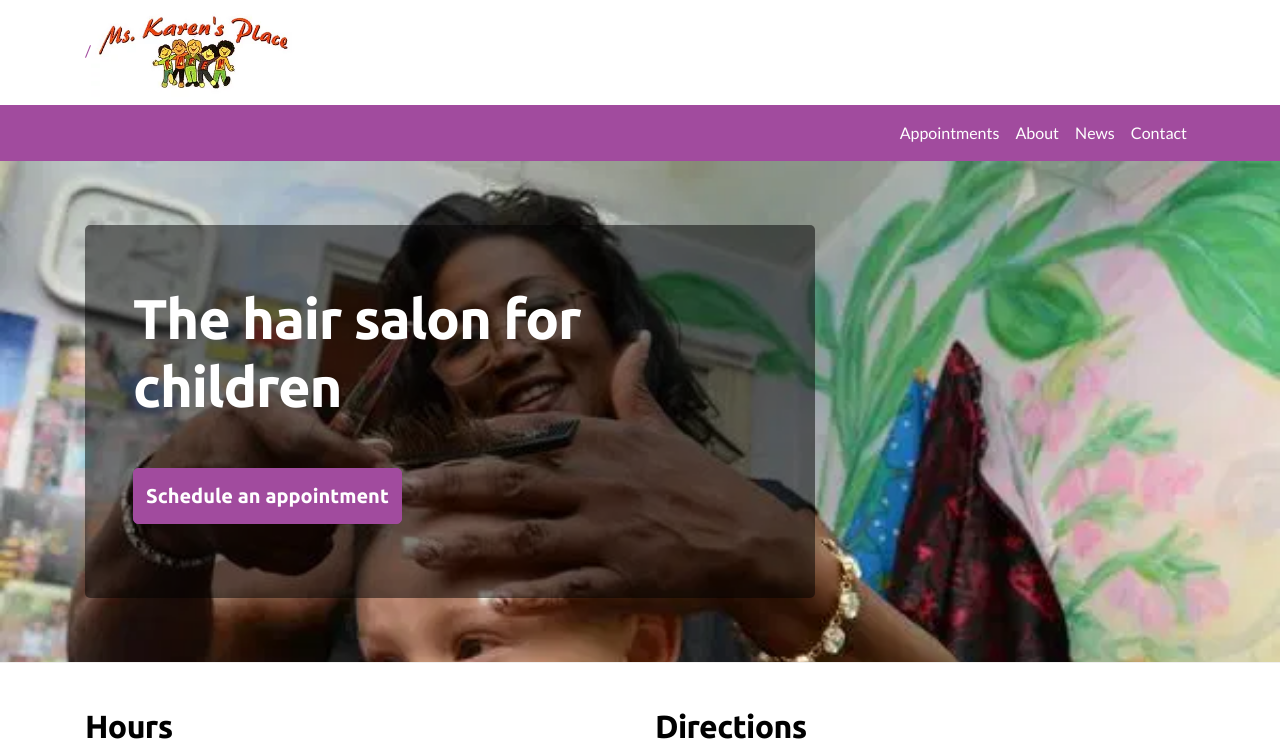
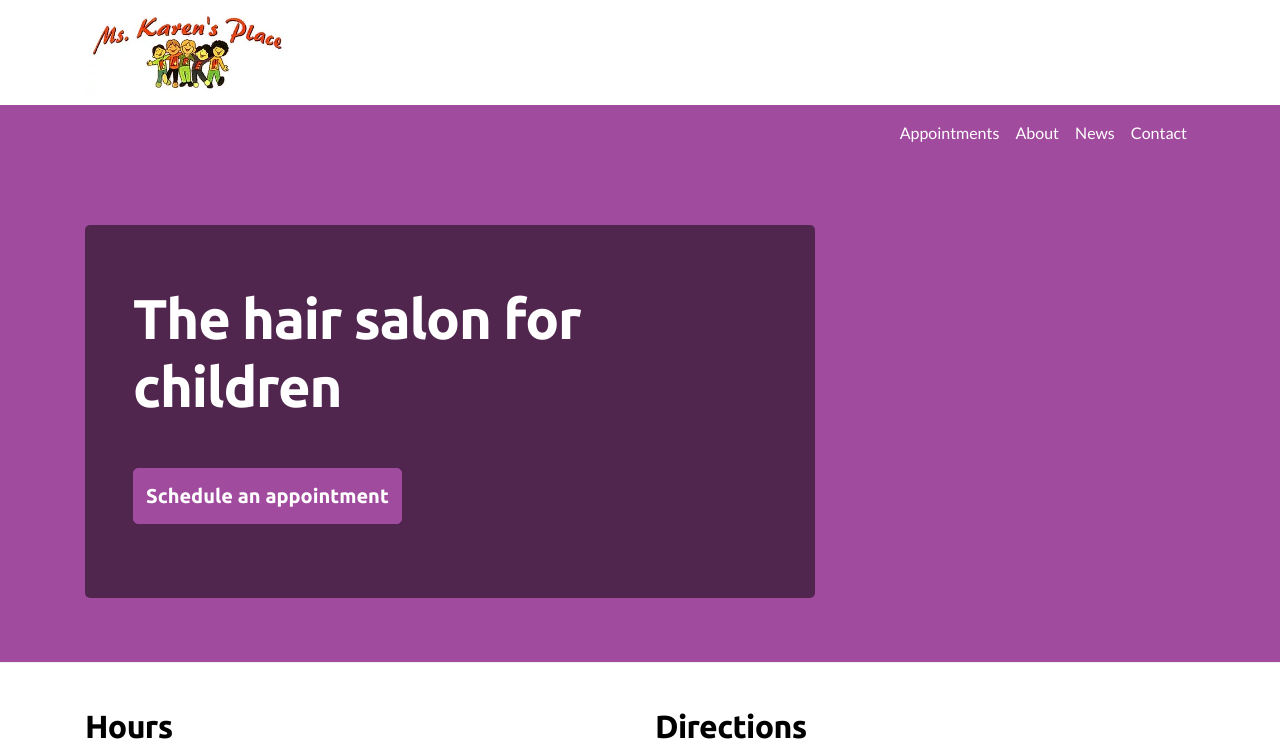
Before and after one commit to Purple-Local/mskarensplace-website, a Jekyll site: the page built from index.md, in a window 1280 px wide. Shown: the top 755 px of the page. Built offline with Jekyll 4.4.1, drawn with Linux system fonts in a browser that asks for light colours; nearby versions of some CDN libraries; grey boxes are pictures that could not be loaded.

```diff
--- a/_config.yml
+++ b/_config.yml
@@ -20,7 +20,7 @@
 
 name: Ms. Karen's Place
 description: The hair salon for children
-baseurl: 'https://purple-local.github.io/mskarensplace-website/' # the subpath of your site, e.g. /blog
+baseurl: https://purple-local.github.io/mskarensplace-website # the subpath of your site, e.g. /blog
 url: "https://mskarensplace.com" # the base hostname & protocol for your site, e.g. http://example.com
 email: karengaskins@sbcglobal.net
 facebook_link: https://www.facebook.com/Ms-Karens-Place-103902163035918/
@@ -39,7 +39,7 @@ feed:
   path: news/atom.xml
 
 permalink: pretty
-permalink: /:path/:title/
+permalink: /:title/
 
 include: ["_classes"]
 permalink: /:title/
@@ -66,6 +66,7 @@ defaults:
       type: "posts"
     values:
       layout: "post"
+      permalink: news/:title
 
 # Exclude from processing.
 # The following items will not be processed, by default. Create a custom list
--- a/_includes/nav.html
+++ b/_includes/nav.html
@@ -1,5 +1,5 @@
 <div class="container logo">
-    <a href="{{ site.baseurl }}">/<img src="{{ site.baseurl }}/img/logo.png" alt="{{ site.name }}"></a>
+    <a href="{{ site.baseurl }}"><img src="{{ site.baseurl }}/img/logo.png" alt="{{ site.name }}"></a>
 </div>
 <nav class="navbar navbar-dark navbar-expand-lg">
     <div class="container">
--- a/css/style.css
+++ b/css/style.css
@@ -360,7 +360,7 @@ ul.nav-pills {
 
 .jumbotron {
     background-color: #6f3b7e;
-    background-image: url('/img/posts/home.jpg');
+    background-image: url('img/posts/home.jpg');
     background-repeat: no-repeat;
     background-size: cover;
     border-bottom: 1px solid #f1f1f1;
@@ -390,7 +390,7 @@ ul.nav-pills {
 
 .jumbotron-home {
     background-color: #a14b9e;
-    background-image: url('/img/posts/home.jpg');
+    background-image: url('img/posts/home.jpg');
     background-position: top;
     background-repeat: no-repeat;
     background-size: cover;
```
Also changed, not shown: _data/nav.yml (+4 -4 lines).
